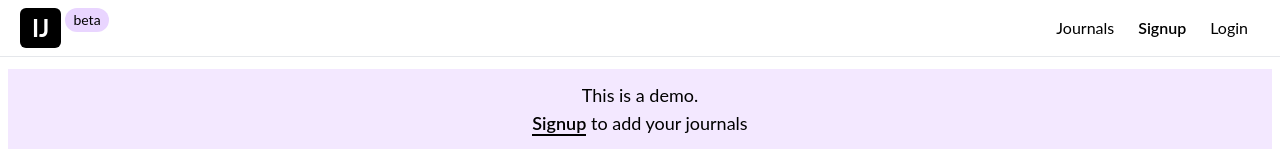
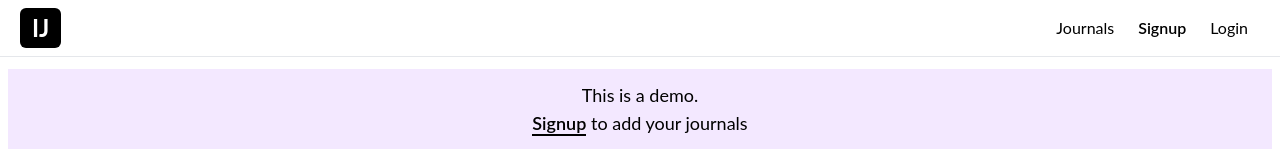
Before and after one commit to minho42/stock, a React (Create React App) app in the folder frontend/: page / in a window 1280 px wide. Shown: the top 160 px of the page. Built offline with nearby package versions, Linux system fonts and the light colour scheme; no server answers.

Commit message:
remove beta

```diff
--- a/frontend/src/components/Navbar.js
+++ b/frontend/src/components/Navbar.js
@@ -22,9 +22,6 @@ export const Navbar = () => {
             <Link to="/">
               <div className="font-bold uppercase text-2xl bg-black text-white px-3 py-1 rounded-md">IJ</div>
             </Link>
-            <div className="bg-purple-200 ml-1 px-2 py-0.5 rounded-full text-sm font-normal normal-case">
-              beta
-            </div>
           </div>
         </div>
         <div className="flex items-center justify-center h-14">
```
